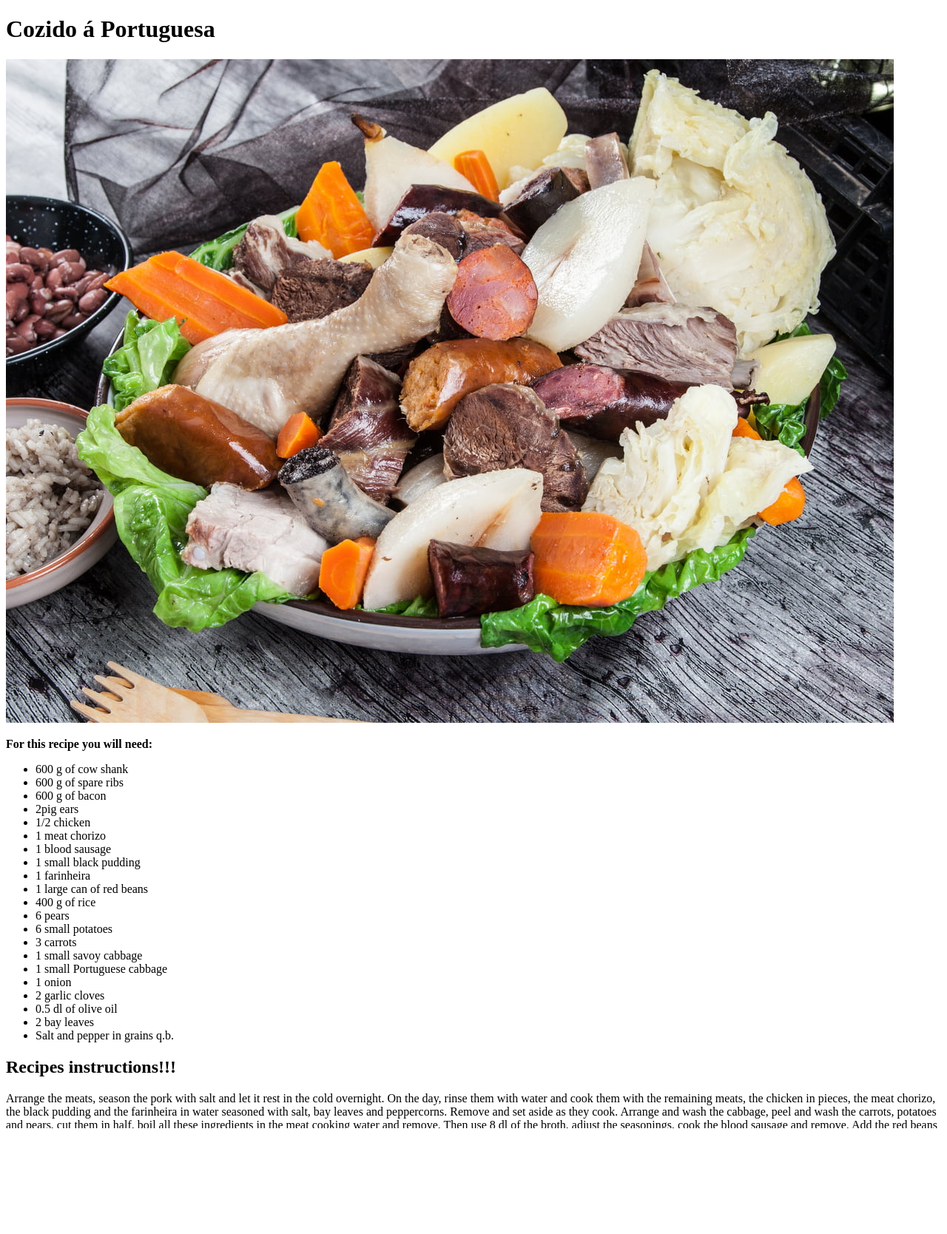
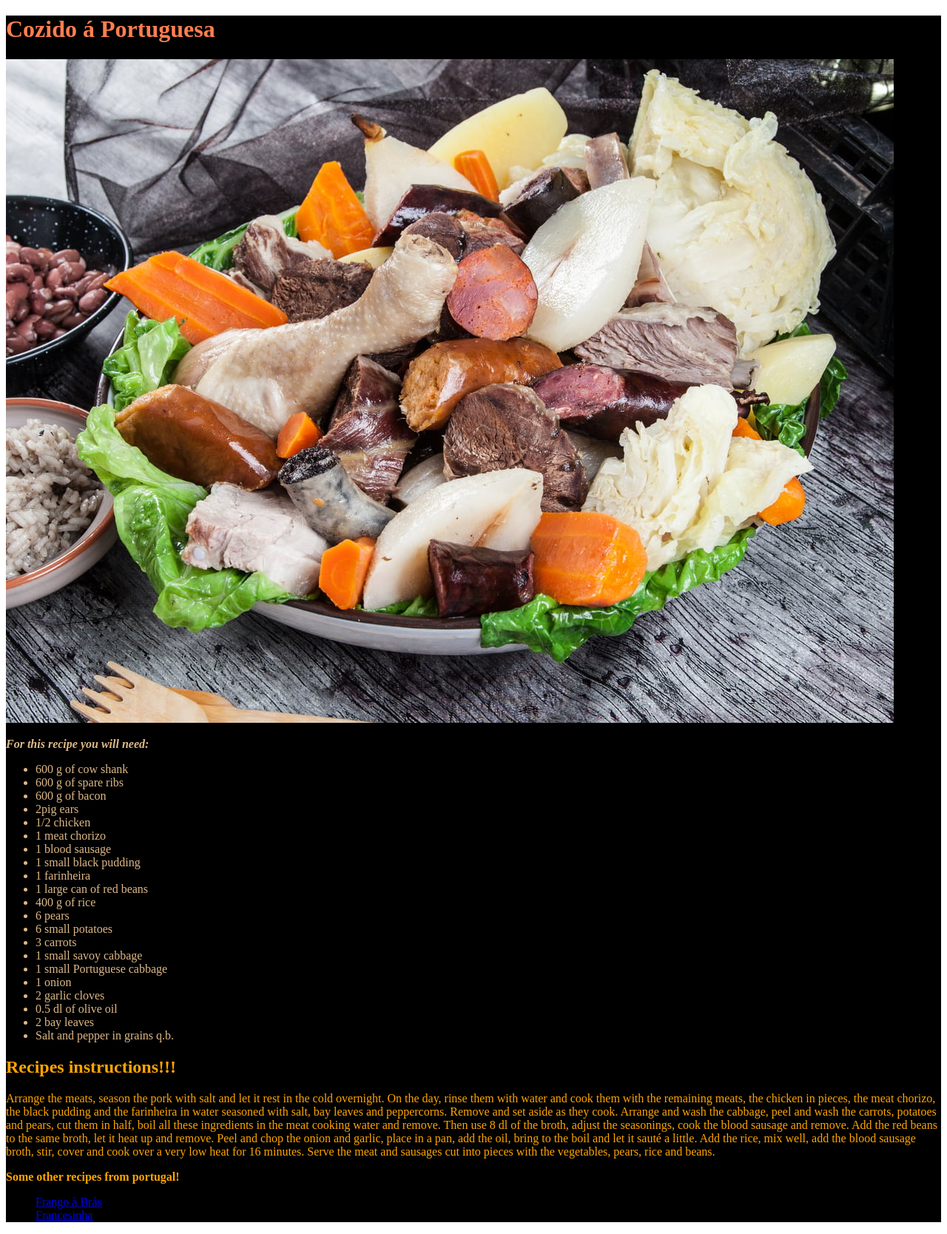
Before and after one commit to RodrigoPratas/odin-recipes, a plain HTML site: page recipes/cozido-portuguesa.html in a window 1280 px wide. Shown: the whole page at 74% size. Drawn offline with Linux system fonts and the light colour scheme.

Commit message:
Colorido cozido

```diff
--- /dev/null
+++ b/recipes/cozido-portuguesa.css
@@ -0,0 +1,31 @@
+.tudo{
+    background-color: black;
+}
+
+.texto{
+    color: coral;
+}
+
+.imagemcozido{
+    width: min-content;
+    height: min-content;
+}
+
+.listaingredientes{
+    color: burlywood;
+}
+
+.requesitos{
+    color: burlywood;
+    font-weight: 700;
+    font-style: italic;
+}
+
+.titulo{
+    font-style: oblique;
+    font-size: larger;
+}
+
+.instruções{
+    color: orange;
+}
--- a/recipes/cozido-portuguesa.html
+++ b/recipes/cozido-portuguesa.html
@@ -1,16 +1,18 @@
 <!DOCTYPE html>
 <html lang="en">
+    <div class="tudo">
 <head>
     <meta charset="UTF-8">
     <meta http-equiv="X-UA-Compatible" content="IE=edge">
     <meta name="viewport" content="width=device-width, initial-scale=1.0">
-    <title>Cozido á Portuguesa</title>
+    <title class="titulo">Cozido á Portuguesa</title>
+    <link rel="stylesheet" href="./cozido-portuguesa.css">
 </head>
 <body>
-    <h1>Cozido á Portuguesa</h1>
-    <p><img src="../images/cozido-a-portuguesa.jpg"></p>
-    <p><strong>For this recipe you will need:</strong></p>
-    <ul>
+    <h1 class="texto">Cozido á Portuguesa</h1>
+    <p class="imagemcozido"><img src="../images/cozido-a-portuguesa.jpg"></p>
+    <p class="requesitos"><strong>For this recipe you will need:</strong></p>
+    <ul class="listaingredientes">
         <li>600 g of cow shank</li>
         <li>600 g of spare ribs</li>
         <li>600 g of bacon</li>
@@ -33,16 +35,18 @@
         <li>2 bay leaves</li>
         <li>Salt and pepper in grains q.b.</li>
     </ul>
+    <div class="instruções">
     <h2>Recipes instructions!!!</h2>
     <p>
     Arrange the meats, season the pork with salt and let it rest in the cold overnight. On the day, rinse them with water and cook them with the remaining meats, the chicken in pieces, the meat chorizo, the black pudding and the farinheira in water seasoned with salt, bay leaves and peppercorns. Remove and set aside as they cook.
     Arrange and wash the cabbage, peel and wash the carrots, potatoes and pears, cut them in half, boil all these ingredients in the meat cooking water and remove. Then use 8 dl of the broth, adjust the seasonings, cook the blood sausage and remove. Add the red beans to the same broth, let it heat up and remove.
     Peel and chop the onion and garlic, place in a pan, add the oil, bring to the boil and let it sauté a little. Add the rice, mix well, add the blood sausage broth, stir, cover and cook over a very low heat for 16 minutes. Serve the meat and sausages cut into pieces with the vegetables, pears, rice and beans.
     </p>
-    <strong>Some other recipes from portugal!</strong>
+    <strong>Some other recipes from portugal!</strong></div>
         <ul>
             <li><a href="../recipes/frango-bras.html">Frango à Brás</a></li>
             <li><a href="../recipes/francesinha.html">Francesinha</a></li>
         </ul>
 </body>
+</div>
 </html>
```
Also changed, not shown: recipes/francesinha.html (+1 -0 lines), recipes/frango-bras.html (+1 -0 lines), recipes/francesinha.css (added), recipes/frango-bras.css (added).
